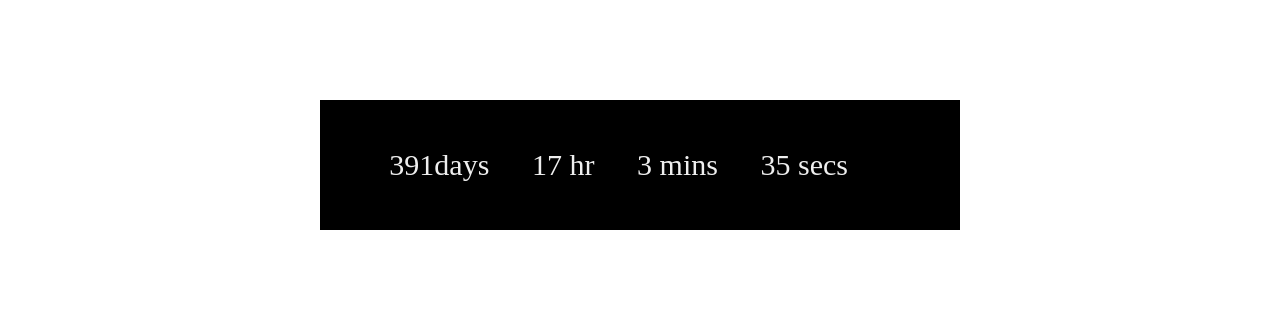
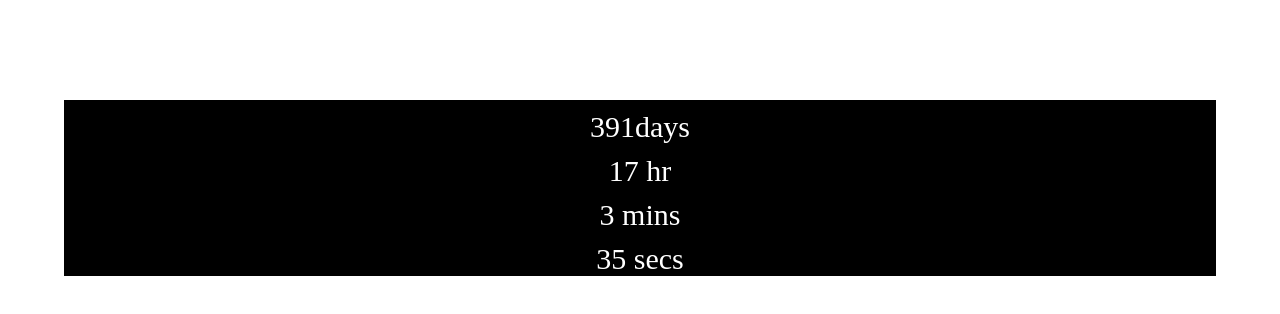
Before and after one commit to Ukaoha/Countdown-timer, a plain HTML site: page index.html in a window 1280 px wide. Drawn offline with Linux system fonts and the light colour scheme.

Commit message:
modified styles.css

```diff
--- a/styles.css
+++ b/styles.css
@@ -4,18 +4,20 @@
     box-sizing: border-box;
 }
 .container{
-    background-color:#000000;
-    width: 50%;
+
+    width: 90%;
+    background-color: black;
     margin: 0 auto;
-    padding: 3em;
     margin-top: 100px;
     display: flex;
+    flex-direction: column;
     justify-content: space-around;
 }
 p{
     font-size: 30px;
     display: inline;
-    color: #eee;
-
+    color: white;
+    text-align: center;
+    margin-top: 10px;
 
 }
```
